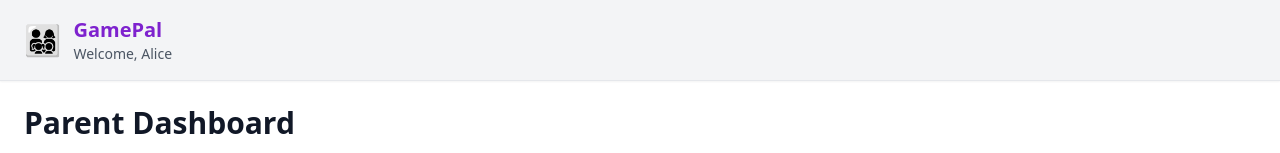
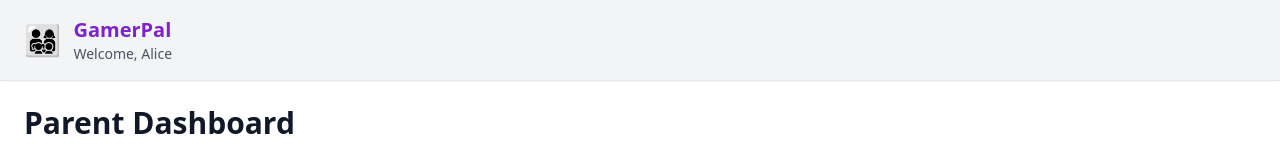
Before and after one commit to School-of-Gaming/GamePal, a React (Vite) app in the folder GamePal/: page / in a window 1280 px wide. Shown: the top 153 px of the page. Built offline with nearby package versions, Linux system fonts and the light colour scheme.

Commit message:
changing name

```diff
--- a/GamePal/src/components/parent/ParentNav.tsx
+++ b/GamePal/src/components/parent/ParentNav.tsx
@@ -10,7 +10,7 @@ export function ParentNav({ parent }: ParentNavProps) {
         <div className="px-6 py-4 flex items-center gap-3">
           <div className="text-3xl">👨‍👩‍👧‍👦</div>
           <div>
-            <h2 className="text-purple-700 text-xl font-bold">GamePal</h2>
+            <h2 className="text-purple-700 text-xl font-bold">GamerPal</h2>
             <p className="text-gray-600 text-sm">Welcome, {parent.name}</p>
           </div>
         </div>
```
